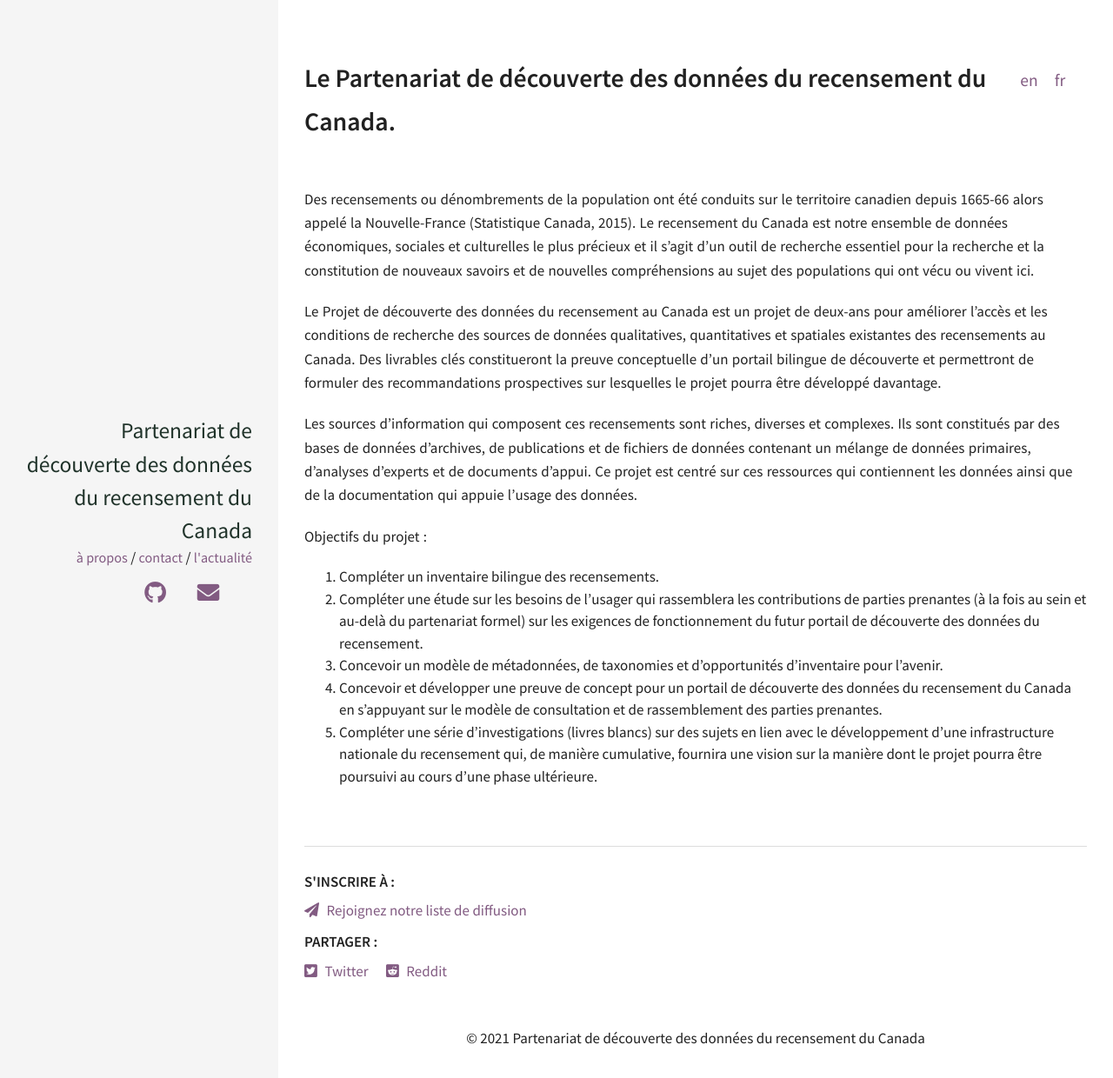
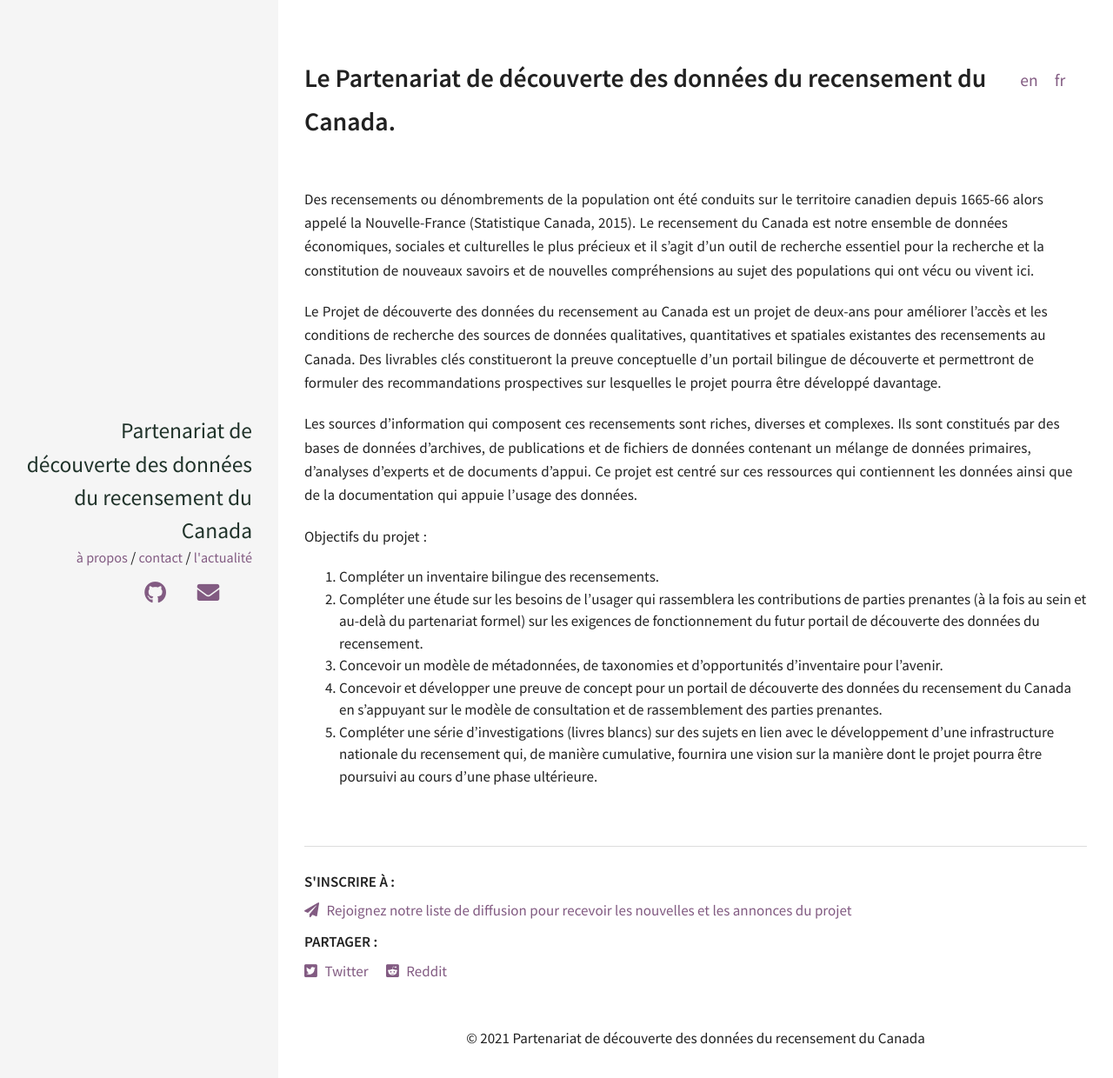
Before and after one commit to census-recensement/census-recensement.github.io, a Jekyll site: the page built from fr/index.md, in a window 1280 px wide. Shown: the top 1240 px of the page at 87% size. Built offline with Jekyll 4.4.1, drawn with Linux system fonts in a browser that asks for light colours.

```diff
--- a/_data/navigation.yml
+++ b/_data/navigation.yml
@@ -7,7 +7,7 @@ languages:
   url: /en
   subscribe: "Subscribe:"
   share: "Share:"
-  list: "Join our listserv"
+  list: "Join our listserv to receive project news and announcements"
   links:
     - title: "About"
       url: /en/about/
@@ -23,7 +23,7 @@ languages:
   url: /fr
   subscribe: "S'inscrire à :"
   share: "Partager :"
-  list: "Rejoignez notre liste de diffusion"
+  list: "Rejoignez notre liste de diffusion pour recevoir les nouvelles et les annonces du projet"
   links:
     - title: "À propos"
       url: /fr/a-propos/
```
